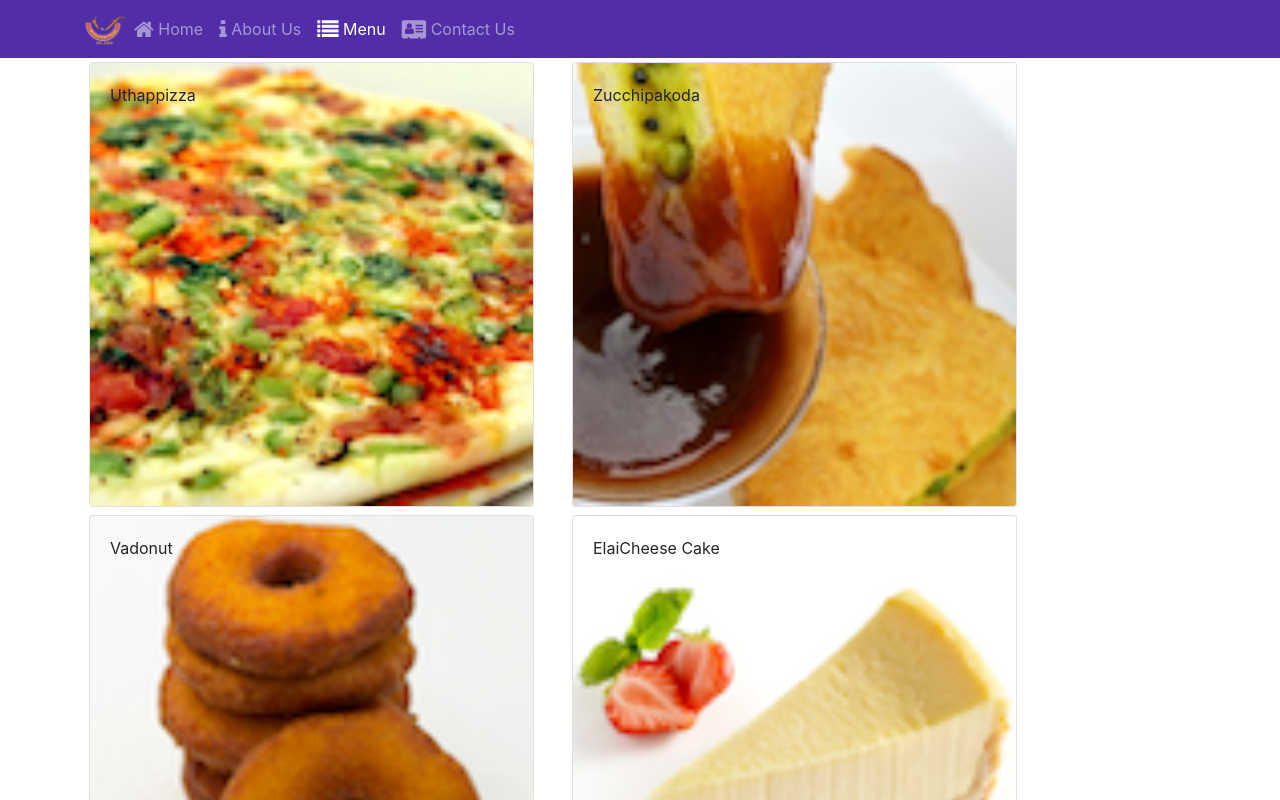
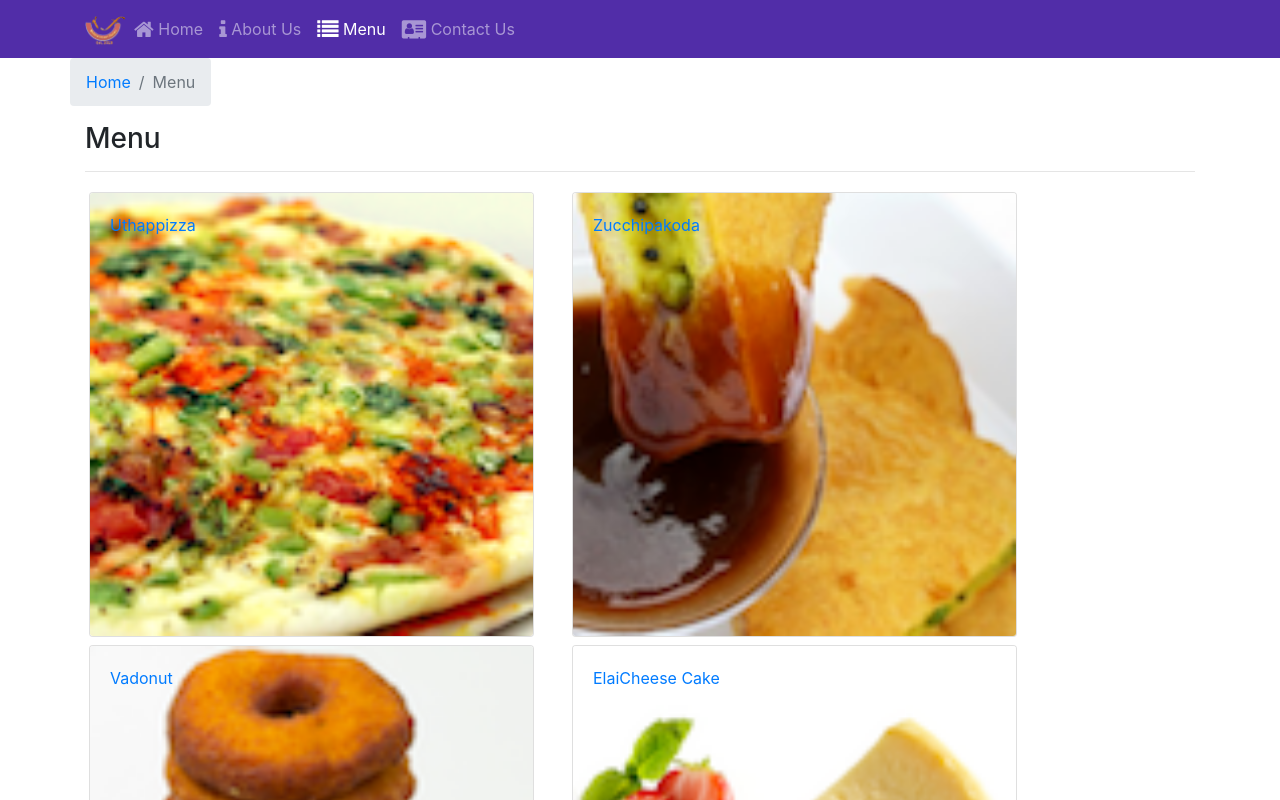
Before and after one commit to nhatnd0909/react, a React (Create React App) app: page /menu in a window 1280 px wide. Shown: the top 800 px of the page. Built offline with nearby package versions, Linux system fonts and the light colour scheme.

Commit message:
Single Page Applications Part 2 Exercise 31

```diff
--- a/src/components/ContactComponent.js
+++ b/src/components/ContactComponent.js
@@ -1,8 +1,41 @@
 import React from 'react';
+import {
+    Card, CardImg, CardImgOverlay,
+    CardTitle, Breadcrumb, BreadcrumbItem
+} from 'reactstrap';
+import { Link } from 'react-router-dom';
+
+function RenderMenuItem({ dish, onClick }) {
+    return (
+        <Card>
+            <Link to={`/menu/${dish.id}`} >
+                <CardImg width="100%" src={dish.image} alt={dish.name} />
+                <CardImgOverlay>
+                    <CardTitle>{dish.name}</CardTitle>
+                </CardImgOverlay>
+            </Link>
+        </Card>
+    );
+}
 
 function Contact(props) {
     return (
+
         <div className="container">
+            <div className="row">
+                <Breadcrumb>
+                    <BreadcrumbItem><Link to="/home">Home</Link></BreadcrumbItem>
+                    <BreadcrumbItem active>Contact</BreadcrumbItem>
+                </Breadcrumb>
+                <div className="col-12">
+                    <h3>Contact</h3>
+                    <hr />
+                </div>
+            </div>
+            <div className="row">
+                {Contact}
+            </div>
+
             <div className="row row-content">
                 <div className="col-12">
                     <h3>Location Information</h3>
--- a/src/components/DishdetailComponent.js
+++ b/src/components/DishdetailComponent.js
@@ -1,6 +1,6 @@
 import React, { Component } from "react";
-import { Card, CardTitle, CardImg, CardImgOverlay, CardBody, CardText } from "reactstrap";
-
+import { Card, CardTitle, CardImg, CardImgOverlay, CardBody, CardText, Breadcrumb, BreadcrumbItem } from "reactstrap";
+import { Link } from 'react-router-dom';
 // class DishDetail extends Component {
 //     constructor(props) {
 //         super(props);
@@ -93,6 +93,27 @@
 }
 
 const DishDetail = (props) => {
+    <div className="container">
+        <div className="row">
+            <Breadcrumb>
+
+                <BreadcrumbItem><Link to="/menu">Menu</Link></BreadcrumbItem>
+                <BreadcrumbItem active>{props.dish.name}</BreadcrumbItem>
+            </Breadcrumb>
+            <div className="col-12">
+                <h3>{props.dish.name}</h3>
+                <hr />
+            </div>
+        </div>
+        <div className="row">
+            <div className="col-12 col-md-5 m-1">
+                <RenderDish dish={props.dish} />
+            </div>
+            <div className="col-12 col-md-5 m-1">
+                <RenderComments comments={props.comments} />
+            </div>
+        </div>
+    </div>
 
 
 }
--- a/src/components/MainComponent.js
+++ b/src/components/MainComponent.js
@@ -42,6 +42,13 @@
                 />
             );
         }
+        const DishWithId = ({ match }) => {
+            return (
+                <DishDetail dish={this.state.dishes.filter((dish) => dish.id === parseInt(match.params.dishId, 10))[0]}
+                    comments={this.state.comments.filter((comment) => comment.dishId === parseInt(match.params.dishId, 10))} />
+            );
+        };
+
         return (
             <div>
 
@@ -49,6 +56,7 @@
                 <Switch>
                     <Route path='/home' component={HomePage} />
                     <Route exact path='/contactus' component={Contact} />
+                    <Route path='/menu/:dishId' component={DishWithId} />
                     <Route exact path='/menu' component={() => <Menu dishes={this.state.dishes} />} />
                     <Redirect to="/home" />
                 </Switch>
--- a/src/components/MenuComponent.js
+++ b/src/components/MenuComponent.js
@@ -1,17 +1,20 @@
 import React from 'react';
 import {
     Card, CardImg, CardImgOverlay,
-    CardTitle
+    CardTitle, Breadcrumb, BreadcrumbItem
 } from 'reactstrap';
+import { Link } from 'react-router-dom';
+
 
 function RenderMenuItem({ dish, onClick }) {
     return (
-        <Card
-            onClick={() => onClick(dish.id)}>
-            <CardImg width="100%" src={dish.image} alt={dish.name} />
-            <CardImgOverlay>
-                <CardTitle>{dish.name}</CardTitle>
-            </CardImgOverlay>
+        <Card>
+            <Link to={`/menu/${dish.id}`} >
+                <CardImg width="100%" src={dish.image} alt={dish.name} />
+                <CardImgOverlay>
+                    <CardTitle>{dish.name}</CardTitle>
+                </CardImgOverlay>
+            </Link>
         </Card>
     );
 }
@@ -30,9 +33,20 @@
     return (
         <div className="container">
             <div className="row">
+                <Breadcrumb>
+                    <BreadcrumbItem><Link to="/home">Home</Link></BreadcrumbItem>
+                    <BreadcrumbItem active>Menu</BreadcrumbItem>
+                </Breadcrumb>
+                <div className="col-12">
+                    <h3>Menu</h3>
+                    <hr />
+                </div>
+            </div>
+            <div className="row">
                 {menu}
             </div>
         </div>
+
     );
 }
 
```
